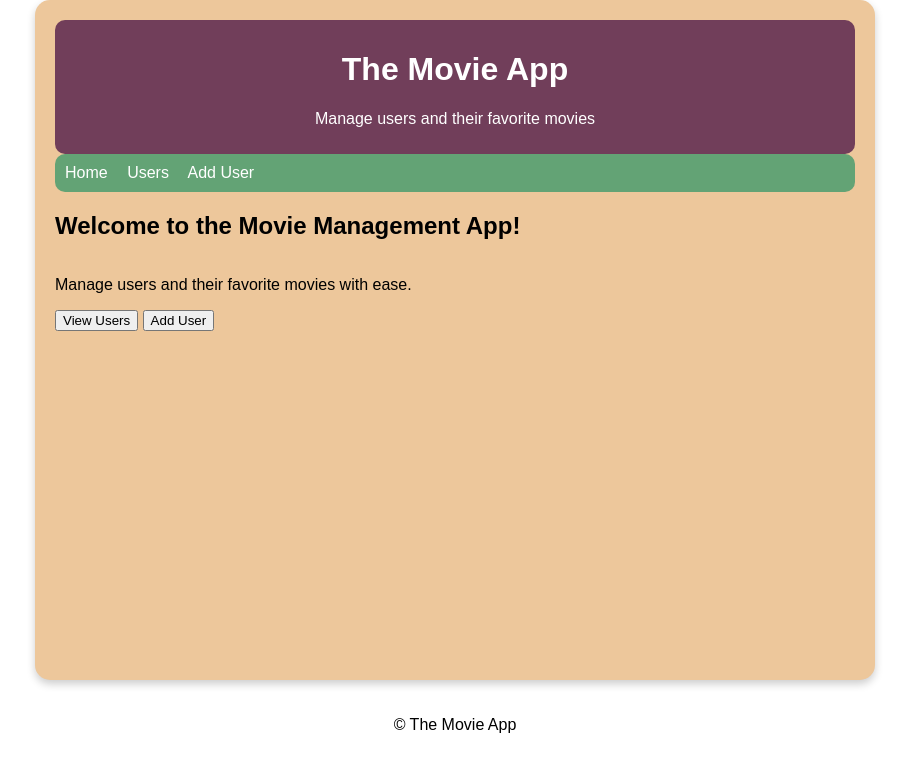
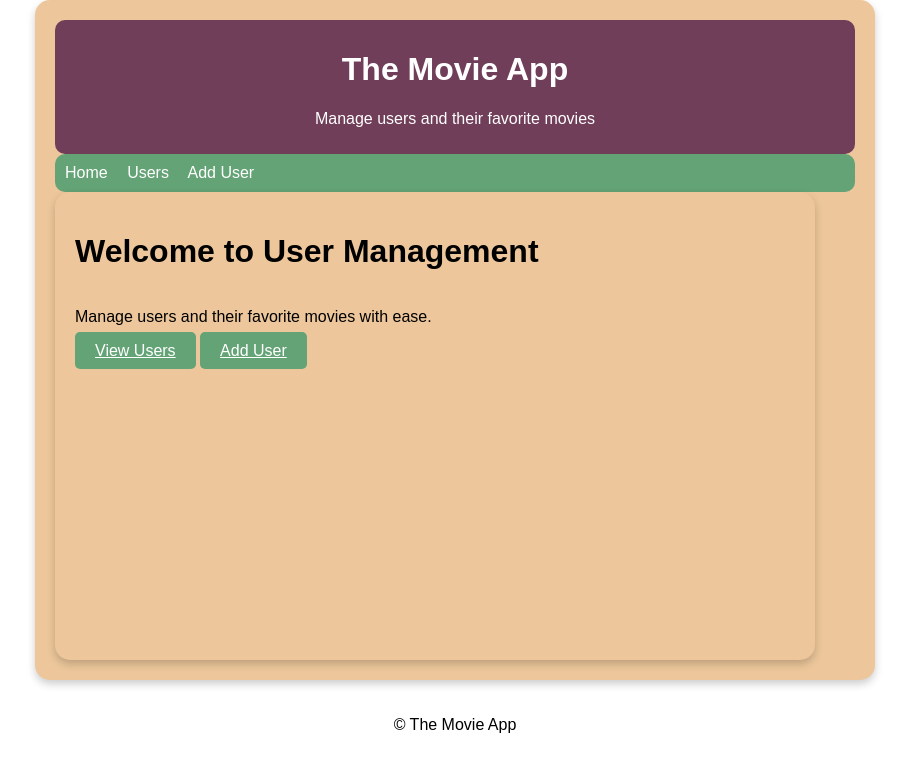
Before and after one commit to mi-ar-82/Movie_project-Final_phase, a Flask app: page / in a window 1280 px wide. Shown: the top 772 px of the page, without its empty margins (185-1094 px from the left). Run offline with Flask 3, Linux system fonts and the light colour scheme.

Commit message:
styling improved delete user added

```diff
--- a/app.py
+++ b/app.py
@@ -58,6 +58,22 @@ def list_users():
     except Exception as e:
         app.logger.error(f"Error fetching users: {str(e)}")
         abort(500)
+
+@app.route('/users/<int:user_id>/delete', methods=['POST'])
+def delete_user(user_id):
+    try:
+        # Use the data manager to delete the user
+        data_manager.delete_user(user_id)
+        flash("User deleted successfully!", "success")
+        return redirect(url_for('list_users'))  # Redirect back to the list of users
+    except ValueError as ve:
+        flash(str(ve), "error")  # Handle cases where the user is not found
+        return redirect(url_for('list_users'))
+    except Exception as e:
+        app.logger.error(f"Error deleting user {user_id}: {str(e)}")
+        flash("An unexpected error occurred while deleting the user.", "error")
+        return redirect(url_for('list_users'))
+
 
 @app.route('/users/<int:user_id>')
 def user_movies(user_id):
@@ -143,7 +159,6 @@ def update_movie(user_id, movie_id):
         app.logger.error(f"Error fetching movie {movie_id}: {str(e)}")
         abort(500)
 
-
 @app.route('/users/<int:user_id>/delete_movie/<int:movie_id>', methods=['POST'])
 def delete_movie(user_id, movie_id):
     try:
--- a/static/styles.css
+++ b/static/styles.css
@@ -90,22 +90,35 @@ ul.styled-list {
 }
 
 ul.styled-list li {
+    color: black !important; /* Ensure black font */
     padding: 10px;
-    border-bottom: 1px solid #ccc; /* Add a separating line between items */
+    border-bottom: 1px solid #ccc;
     font-size: 16px;
-    color: black;
-    display: flex; /* Use flexbox for layout */
-    justify-content: space-between; /* Separate text and buttons */
-    align-items: center; /* Align content vertically */
+    display: flex;
+    justify-content: space-between;
+    align-items: center;
 }
 
 ul.styled-list li:last-child {
     border-bottom: none; /* Remove the last item's border */
 }
 
-ul.styled-list li span {
-    flex-grow: 1; /* Allow text to take up available space */
+/* General Button Styles */
+button, .btn {
+    background-color: var(--mint);
+    color: white;
+    border: none;
+    border-radius: 5px;
+    padding: 10px 20px;
+    font-size: 16px;
+    cursor: pointer;
+    text-align: center;
 }
+
+button:hover, .btn:hover {
+    background-color: var(--burnt-sienna); /* Change color on hover */
+}
+
 
 /* Buttons in List Items */
 ul.styled-list li button {
--- a/templates/add_user.html
+++ b/templates/add_user.html
@@ -7,6 +7,6 @@
 <form method="POST" action="{{ url_for('add_user') }}">
     <label for="name">Name:</label><br>
     <input type="text" id="name" name="name" required><br><br>
-    <button type="submit">Add User</button>
+    <button type="submit" class="btn">Add User</button>
 </form>
 {% endblock %}
--- a/templates/home.html
+++ b/templates/home.html
@@ -1,11 +1,16 @@
 {% extends "base.html" %}
+
 {% block title %}Home{% endblock %}
+
 {% block content %}
-<h2>Welcome to the Movie Management App!</h2>
-<p>Manage users and their favorite movies with ease.</p>
+<div class="container">
+    <h1>Welcome to User Management</h1>
+    <p>Manage users and their favorite movies with ease.</p>
 
-<div class="d-flex justify-content-center mt-4">
-    <a href="/users"><button>View Users</button></a>
-    <a href="/add_user"><button>Add User</button></a>
+    <!-- Add Buttons -->
+    <div class="button-group">
+        <a href="{{ url_for('list_users') }}" class="btn">View Users</a>
+        <a href="{{ url_for('add_user') }}" class="btn">Add User</a>
+    </div>
 </div>
 {% endblock %}
--- a/templates/user_movies.html
+++ b/templates/user_movies.html
@@ -22,7 +22,8 @@
             <div>
                 <a href="{{ url_for('update_movie', user_id=user_id, movie_id=movie.id) }}">
                     <button>Update</button>
-                </a><form method="POST" action="{{ url_for('delete_movie', user_id=user_id, movie_id=movie.id) }}" style="display: inline;">
+                </a>
+                <form method="POST" action="{{ url_for('delete_movie', user_id=user_id, movie_id=movie.id) }}" style="display: inline;">
                     <button type="submit" style="background-color: var(--burnt-sienna); color: white;">Delete</button>
                 </form>
             </div>
```
Also changed, not shown: templates/users.html (+7 -1 lines).
